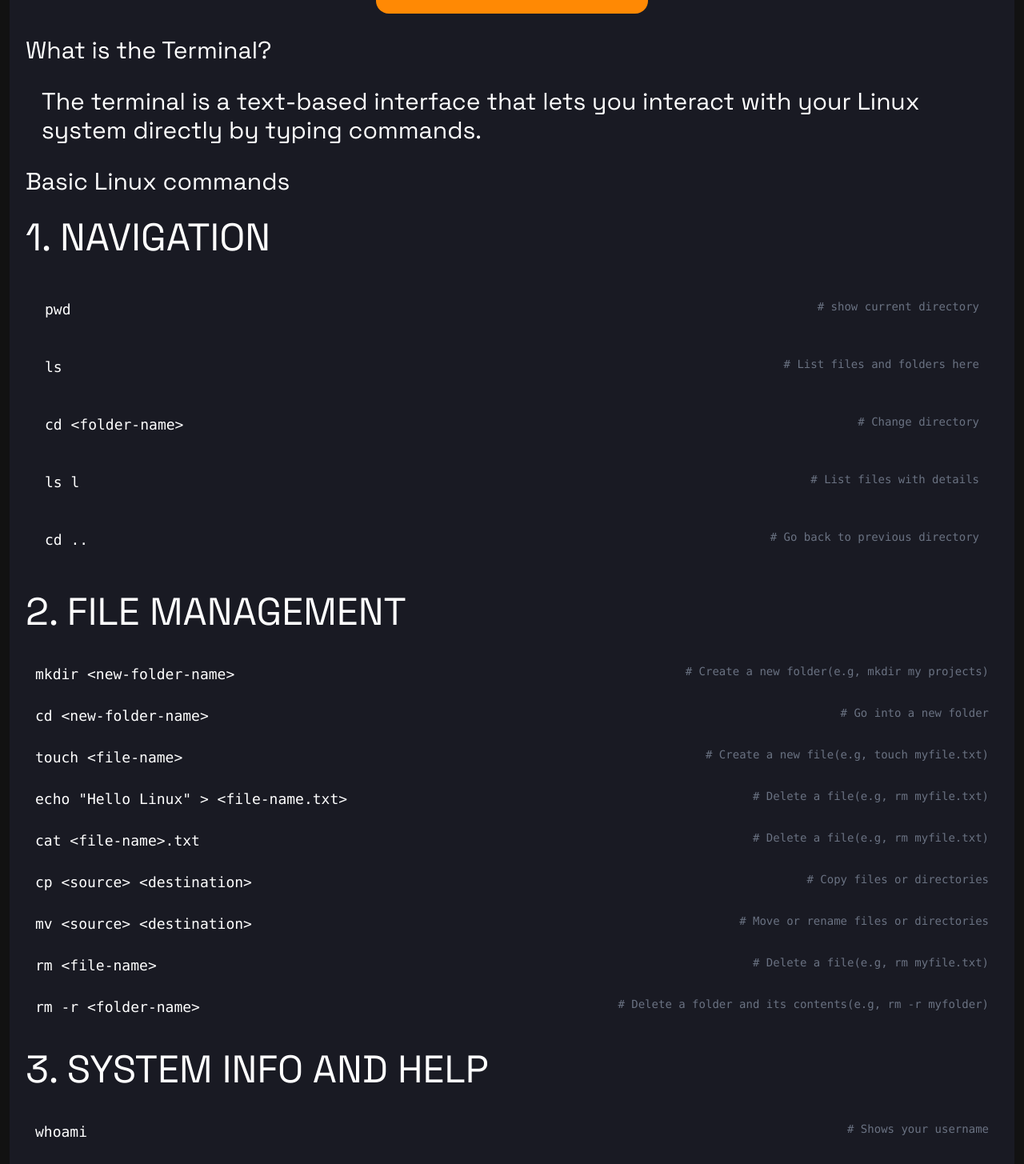
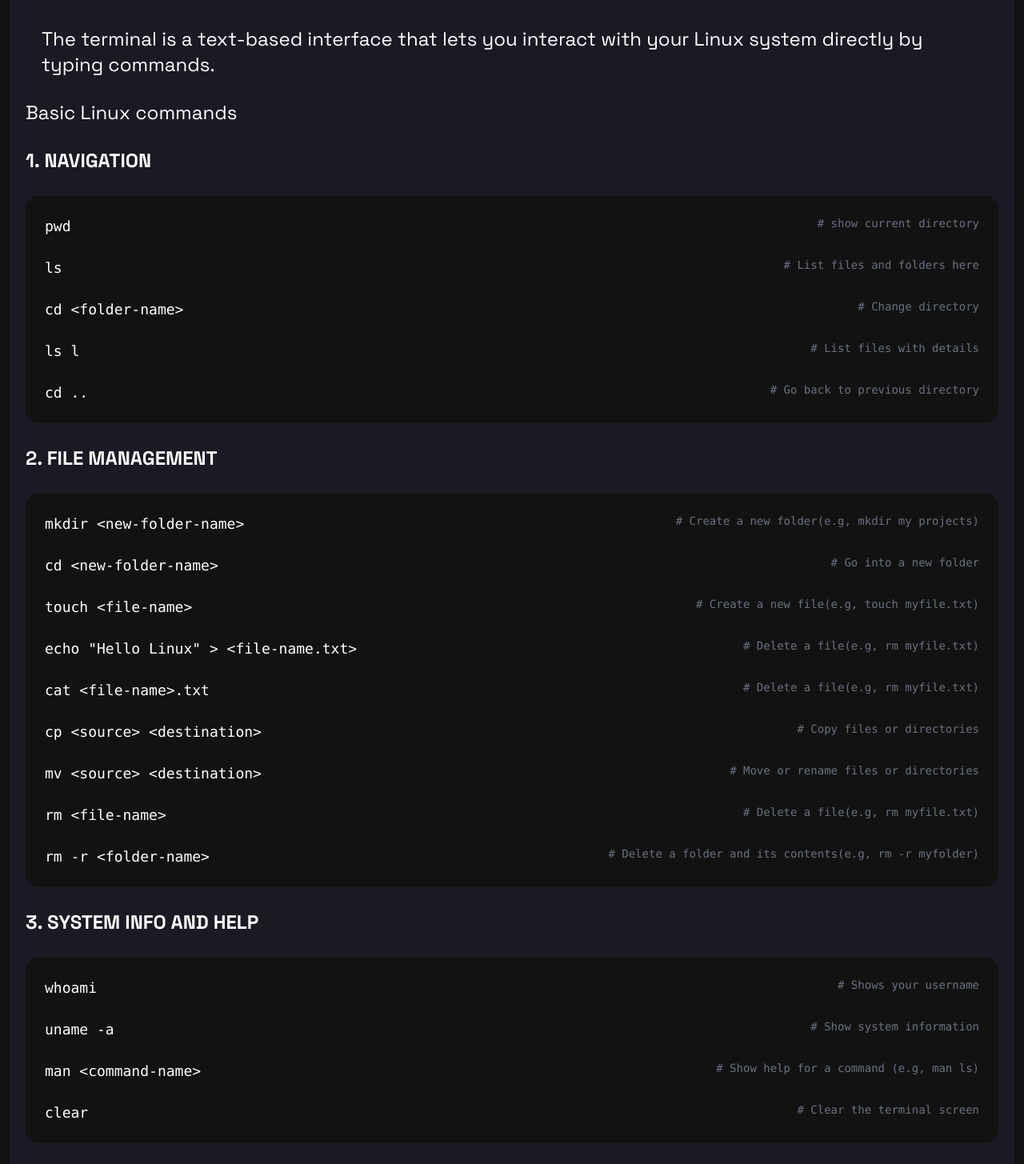
Before and after one commit to ZE206/GLUG-Website, a React (Vite) app: page /beginner-tutorials in a window 1280 px wide. Shown: the part 1333-2788 px from the top of the page at 80% size. Built offline with nearby package versions, Linux system fonts and the light colour scheme.

Commit message:
fixed corner issue, font issue, and added background for commands

```diff
--- a/src/components/Beginner_tut/beg.tsx
+++ b/src/components/Beginner_tut/beg.tsx
@@ -7,14 +7,14 @@ import ubuntu from '../../assets/ubuntu_install.png';
 
 function titleCase(str: string) {
     return (
-        <div className= ' font-extrabold rounded-2xl  flex self-center  items-center justify-center text-2xl bg-orange-400 text-black p-5'>{str}</div>
+        <div className=' font-extrabold rounded-2xl  flex self-center  items-center justify-center text-2xl bg-orange-400 text-black p-5'>{str}</div>
     )
 }
-function terminalcode(str:string, str1:string = "",isgreentext:boolean = false){
-    if(isgreentext){
+function terminalcode(str: string, str1: string = "", isgreentext: boolean = false) {
+    if (isgreentext) {
         return (
-            <div className='bg rounded-lg text-sm md:text-lg text-white font-mono'>
-                <span>nmcli dev wifi list</span><span>ncmli dev  wifi connect <span className='text-green-500'>"Your network"</span> password <span className='text-green-500'>"Your password"</span></span>
+            <div className='bg rounded-lg text-sm md:text-lg text-white font-mono rounded-2xl p-3 flex flex-col bg-[#121212]'>
+                <span>ncmli dev  wifi connect <span className='text-green-500'>"Your network"</span> password <span className='text-green-500'>"Your password"</span></span>
             </div>
         )
     }
@@ -25,11 +25,11 @@ function terminalcode(str:string, str1:string = "",isgreentext:boolean = false){
         </div>
     )
 }
-function Beginner(){
-    return(
+function Beginner() {
+    return (
         <div className='flex font-primary bg w-full gap-5 flex-col items-center text-white px-3 '>
-            <div className=' flex text-xl md:text-3xl flex-col gap-10 items-center justify-around w-full'>
-                <div className='w-full flex flex-col container py-5 rounded-3xl items-center gap-5'>
+            <div className=' flex text-xl md:text-2xl flex-col gap-10 items-center justify-around w-full'>
+                <div className='w-full flex flex-col container py-5 px-5 rounded-3xl items-center gap-5'>
                     {titleCase("Getting Started With Linux")}
                     <div className="whitespace-pre-line flex flex-col gap-10">
                         What is Linux?
@@ -69,43 +69,46 @@ function Beginner(){
                     <span>What is the Terminal?</span>
                     <span className='mx-5'>The terminal is a text-based interface that lets you interact with your Linux system directly by typing commands.</span>
                     <span>Basic Linux commands</span>
-                    <div className='text-3xl md:text-5xl'>1. NAVIGATION</div>
-                    <div className='flex flex-col gap-5 bg p-3 rounded-lg'>
-                        {terminalcode("pwd","# show current directory")}
-                        {terminalcode("ls","# List files and folders here")}
-                        {terminalcode("cd <folder-name>","# Change directory")}
-                        {terminalcode("ls l","# List files with details")}
-                        {terminalcode("cd ..","# Go back to previous directory")}
+                    <div className='text-2xl md:text-2xl font-bold'>1. NAVIGATION</div>
+                    <div className='rounded-2xl p-3 flex flex-col bg-[#121212]'>
+                        {terminalcode("pwd", "# show current directory")}
+                        {terminalcode("ls", "# List files and folders here")}
+                        {terminalcode("cd <folder-name>", "# Change directory")}
+                        {terminalcode("ls l", "# List files with details")}
+                        {terminalcode("cd ..", "# Go back to previous directory")}
                     </div>
-                    <div className='text-3xl md:text-5xl'>2. FILE MANAGEMENT</div>
+                    <div className='text-2xl md:text-2xl font-bold'>2. FILE MANAGEMENT</div>
+                    <div className='rounded-2xl p-3 flex flex-col bg-[#121212]'>
+                        {terminalcode("mkdir <new-folder-name>", "# Create a new folder(e.g, mkdir my projects)")}
+                        {terminalcode("cd <new-folder-name>", "# Go into a new folder")}
+                        {terminalcode("touch <file-name>", "# Create a new file(e.g, touch myfile.txt)")}
+                        {terminalcode('echo "Hello Linux" > <file-name.txt>', "# Delete a file(e.g, rm myfile.txt)")}
+                        {terminalcode('cat <file-name>.txt', "# Delete a file(e.g, rm myfile.txt)")}
+                        {terminalcode("cp <source> <destination>", "# Copy files or directories")}
+                        {terminalcode("mv <source> <destination>", "# Move or rename files or directories")}
+                        {terminalcode("rm <file-name>", "# Delete a file(e.g, rm myfile.txt)")}
+                        {terminalcode("rm -r <folder-name>", "# Delete a folder and its contents(e.g, rm -r myfolder)")}
+                    </div>
+                    <div className='text-2xl md:text-2xl font-bold'>3. SYSTEM INFO AND HELP</div>
+                    <div className='rounded-2xl p-3 flex flex-col bg-[#121212]'>
+                        {terminalcode("whoami", "# Shows your username")}
+                        {terminalcode("uname -a", "# Show system information")}
+                        {terminalcode("man <command-name>", "# Show help for a command (e.g, man ls)")}
+                        {terminalcode("clear", "# Clear the terminal screen")}
+                    </div>
+                    <div className='text-2xl md:text-2xl font-bold'>4. Installing software(DEBIAN AND UBUNTU BASED)</div>
                     <div>
-                    {terminalcode("mkdir <new-folder-name>","# Create a new folder(e.g, mkdir my projects)")}
-                    {terminalcode("cd <new-folder-name>","# Go into a new folder")}
-                    {terminalcode("touch <file-name>","# Create a new file(e.g, touch myfile.txt)")}
-                    {terminalcode('echo "Hello Linux" > <file-name.txt>',"# Delete a file(e.g, rm myfile.txt)")}
-                    {terminalcode('cat <file-name>.txt',"# Delete a file(e.g, rm myfile.txt)")}
-                    {terminalcode("cp <source> <destination>","# Copy files or directories")}
-                    {terminalcode("mv <source> <destination>","# Move or rename files or directories")}
-                    {terminalcode("rm <file-name>","# Delete a file(e.g, rm myfile.txt)")}
-                    {terminalcode("rm -r <folder-name>","# Delete a folder and its contents(e.g, rm -r myfolder)")}
+                        <div className='rounded-2xl p-3 flex flex-col bg-[#121212]'>
+                            {terminalcode("sudo apt update", "# Update package list")}
+                            {terminalcode("sudo apt install <package-name>", "# Install a package (e.g, sudo apt install vlc)")}
+                            {terminalcode("<package-name>", "# Run the installed package (e.g, vlc)")}
+                            {terminalcode("sudo apt remove <package-name>", "# Uninstall a package (e.g, sudo apt remove vlc)")}
                         </div>
-                    <div className='text-3xl md:text-5xl'>3. SYSTEM INFO AND HELP</div>
-                    <div >
-                    {terminalcode("whoami","# Shows your username")}
-                    {terminalcode("uname -a","# Show system information")}
-                    {terminalcode("man <command-name>","# Show help for a command (e.g, man ls)")}
-                    {terminalcode("clear","# Clear the terminal screen")}
-                    </div>
-                    <div className='text-3xl md:text-5xl'>4. Installing software(DEBIAN AND UBUNTU BASED)</div>
-                    <div>
-                    {terminalcode("sudo apt update","# Update package list")}
-                    {terminalcode("sudo apt install <package-name>","# Install a package (e.g, sudo apt install vlc)")}
-                    {terminalcode("<package-name>","# Run the installed package (e.g, vlc)")}
-                    {terminalcode("sudo apt remove <package-name>","# Uninstall a package (e.g, sudo apt remove vlc)")}
-                    <span className = 'md:text-4xl py-10'>Linux uses “package managers” to install and remove software easily. A package manager downloads apps from official repositories and handles dependencies for you</span>
+
+                        <span className='md:text-2xl py-10'>Linux uses “package managers” to install and remove software easily. A package manager downloads apps from official repositories and handles dependencies for you</span>
                     </div>
                 </div>
-                <div className=' flex flex-col container px-10 py-20 rounded-3xl gap-15'>
+                <div className=' flex flex-col container px-10 py-20 rounded-2xl gap-15'>
                     {titleCase("Installing and removing software")}
                     <span>A package is a compressed file that contains software, metadata, and instructions for installation</span>
                     <ul className='flex flex-col gap-2 '>
@@ -116,8 +119,10 @@ function Beginner(){
                         <li>steps:</li>
                         <li className='mx-10'>a.Open Terminal</li>
                         <li className='mx-10'>b.Type the command based on your distro.This is for Ubuntu:
-                            {terminalcode("sudo apt update","# Updates the package list")}
+                            <div className="rounded-2xl p-3 flex flex-col bg-[#121212]">
+                                {terminalcode("sudo apt update", "# Updates the package list")}
                                 {terminalcode("sudo apt install vlc", "#Installs VLC media player")}
+                            </div>
                         </li>
                         <li className='mx-10'>c.Press Enter and enter your password when prompted.</li>
                     </ul>
@@ -126,7 +131,7 @@ function Beginner(){
                 <div className=' flex flex-col container px-10 py-10 rounded-3xl gap-15'>
                     {titleCase("System Update and upgrade")}
                     <div className="mb-8">
-                                <p className="text-gray-300 leading-relaxed md:text-4xl">
+                        <p className="text-gray-300 leading-relaxed md:text-2xl">
                             Keeping your Linux system up to date ensures better security, stability, and access to the latest features.
                         </p>
                     </div>
@@ -150,23 +155,23 @@ function Beginner(){
                     <div className="space-y-8">
                         <div>
                             <h4 className="text-white font-semibold mb-4">1. Ubuntu / Debian</h4>
-                                <div className="space-y-3">
-                                    {terminalcode("sudo apt update","# Refresh the list of available packages and their versions")}
-                                    {terminalcode("sudo apt upgrade -y","# Upgrade all installed packages to the latest versions")}
+                            <div className="space-y-3 rounded-2xl p-3 flex flex-col bg-[#121212]">
+                                {terminalcode("sudo apt update", "# Refresh the list of available packages and their versions")}
+                                {terminalcode("sudo apt upgrade -y", "# Upgrade all installed packages to the latest versions")}
 
                             </div>
                         </div>
                         <div>
                             <h4 className="text-white font-semibold mb-4">2. Fedora</h4>
-                                <div className="space-y-3">
-                                    {terminalcode("sudo dnf check-update","# Check for available updates (optional)")}
-                                    {terminalcode("sudo dnf upgrade -y","# Upgrade all packages to the latest versions")}
+                            <div className="space-y-3 rounded-2xl p-3 flex flex-col bg-[#121212]">
+                                {terminalcode("sudo dnf check-update", "# Check for available updates (optional)")}
+                                {terminalcode("sudo dnf upgrade -y", "# Upgrade all packages to the latest versions")}
 
                             </div>
                         </div>
                         <div>
                             <h4 className="text-white font-semibold mb-4">3. Arch</h4>
-                                <div className="bg p-3 rounded font-mono text-sm">
+                            <div className="bg p-3 rounded font-mono text-sm rounded-2xl p-3 flex flex-col bg-[#121212]">
                                 {terminalcode("sudo pacman -Syu")}
                             </div>
                         </div>
@@ -174,35 +179,35 @@ function Beginner(){
                 </div>
                 <div className='flex flex-col container px-10 py-10 rounded-3xl gap-15'>
                     {titleCase("Editing Files in the Terminal")}
-                        <span className='text-lg md:text-3xl'>Editing files directly from the terminal is an essential skill for Linux users. There are several text editors available that work inside the terminal, letting you quickly view or modify configuration files and scripts without leaving the command line.</span>
+                    <span className='text-lg md:text-2xl'>Editing files directly from the terminal is an essential skill for Linux users. There are several text editors available that work inside the terminal, letting you quickly view or modify configuration files and scripts without leaving the command line.</span>
                     {editinginterminal.map((item, index) => (
                         <div className='flex flex-col gap-5' key={index}>
-                           {item.map((subitem,subind)=>{
-                             if(subind != 3) return<span>{subitem}</span>
+                            {item.map((subitem, subind) => {
+                                if (subind != 3) return <span>{subitem}</span>
                                 else return terminalcode(subitem)
                             })}
                         </div>
                     ))}
                 </div>
                 <div className='flex flex-col container px-10  py-10 rounded-3xl gap-15'>
-                        <span className='flex flex-col gap-5'>Check ip and network:<div>{terminalcode("ip a","# Show interfaces and IP's")}{terminalcode("ping google.com ","#  Check connectivity")}{terminalcode("traceroute glug.org","# Trace Packet Route")}</div></span>
-                        <span className='flex flex-col gap-5'>Connect to Wi-Fi(Network Manager){terminalcode("nmcli dev wifi list","")}{terminalcode("","",true)}</span>
+                    <span className='flex flex-col gap-5'>Check ip and network:<div className="rounded-2xl p-3 flex flex-col bg-[#121212]">{terminalcode("ip a", "# Show interfaces and IP's")}{terminalcode("ping google.com ", "#  Check connectivity")}{terminalcode("traceroute glug.org", "# Trace Packet Route")}</div></span>
+                    <span className='flex flex-col gap-5'>Connect to Wi-Fi(Network Manager)<div className="rounded-2xl p-3 flex flex-col bg-[#121212]">{terminalcode("nmcli dev wifi list", "")}</div>{terminalcode("", "", true)}</span>
                 </div>
                 <div className='flex flex-col container px-10  py-10 rounded-3xl gap-15'>
                     {titleCase("Understanding the Linux File System")}
                     <div className='flex flex-col gap-5 bg p-3 divide-solid divide-white'>
                         {directories.map((item, index) => (
-                                <div key={index} className='flex justify-between gap-2 text-sm md:text-3xl'>
+                            <div key={index} className='flex justify-between gap-2 text-sm md:text-2xl'>
                                 <span className='text-white font-bold'>{item[0]}</span>
                                 <span className='text-gray-300 border-left'>{item[1]}</span>
                             </div>
                         ))}
                     </div>
-                        <div className='text-black rounded-3xl p-4 bg-[#D9D9D9]'>Warning:Do not change the file directory unless you know what you are doing</div>
+                    <div className='text-black rounded-3xl p-4 bg-[#D9D9D9]'>Warning: Do not change the file directory unless you know what you are doing</div>
                 </div>
                 <div className=' bg-[#D9D9D9] text-black flex flex-col px-5 md:px-10  py-5 md:py-10 rounded-3xl gap-15 w-7/8'>
                     {titleCase("Linux Resources")}
-                <ul className='flex flex-col gap-10 text-lg md:text-3xl '>
+                    <ul className='flex flex-col gap-10 text-lg md:text-2xl '>
                         <li><a href="https://linuxcommand.org/tlcl.php" className='underline hover:text-orange-400 font-bold'>The Linux Command Line</a>-A beginner friendly book on terminal usage</li>
                         <li><a href="https://linuxjourney.com/" className=' underline hover:text-orange-400 font-bold'>Linux journey</a> An interactive journey through Linux concepts</li>
                         <li><a href="https://overapi.com/linux" className=' underline hover:text-orange-400 font-bold'>OverAPI Linux Cheatsheet</a> - A one-page Linux command reference</li>
@@ -216,7 +221,7 @@ function Beginner(){
 }
 
 
-var  editinginterminal:string [][] = [["1.nano",
+var editinginterminal: string[][] = [["1.nano",
     "Very beginner-friendly, easy to use.",
     "Commands are shown at the bottom, like Ctrl + O to save, Ctrl + X to exit.",
     "nano filename.txt",
@@ -227,7 +232,7 @@
 [
     "2.vim",
     "More advanced, has a steeper learning curve.",
-                                            "Has modes:normal mode(navigation),insert mode(editing).",
+    "Has modes: normal mode(navigation),insert mode(editing).",
     "vim filename.txt",
     "i → Insert mode",
     "Esc → Command mode",
@@ -237,8 +242,8 @@
 ]
 ]
 
-const directories:string [][] = [
-    ["Directory","Description"],["/","Root of everything"],["/home","User files"],["/etc","Configuration files"],["/usr","Installed Software"],["/var","Logs,spools,variable data"],["/tmp","Temporary files"]
+const directories: string[][] = [
+    ["Directory", "Description"], ["/", "Root of everything"], ["/home", "User files"], ["/etc", "Configuration files"], ["/usr", "Installed Software"], ["/var", "Logs,spools,variable data"], ["/tmp", "Temporary files"]
 ]
 
 
```
Lines whose indentation alone changed are shown as unchanged.
